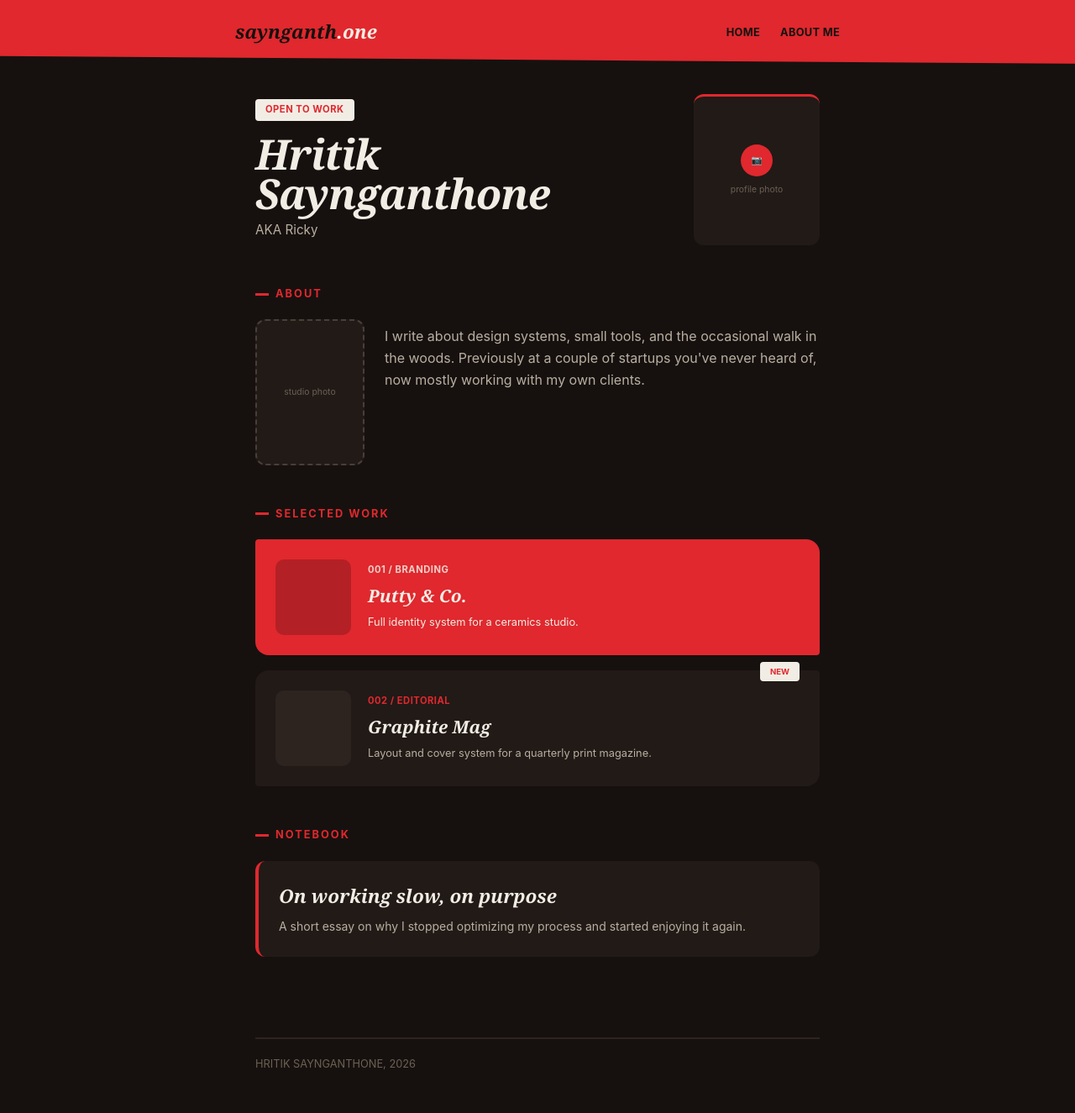
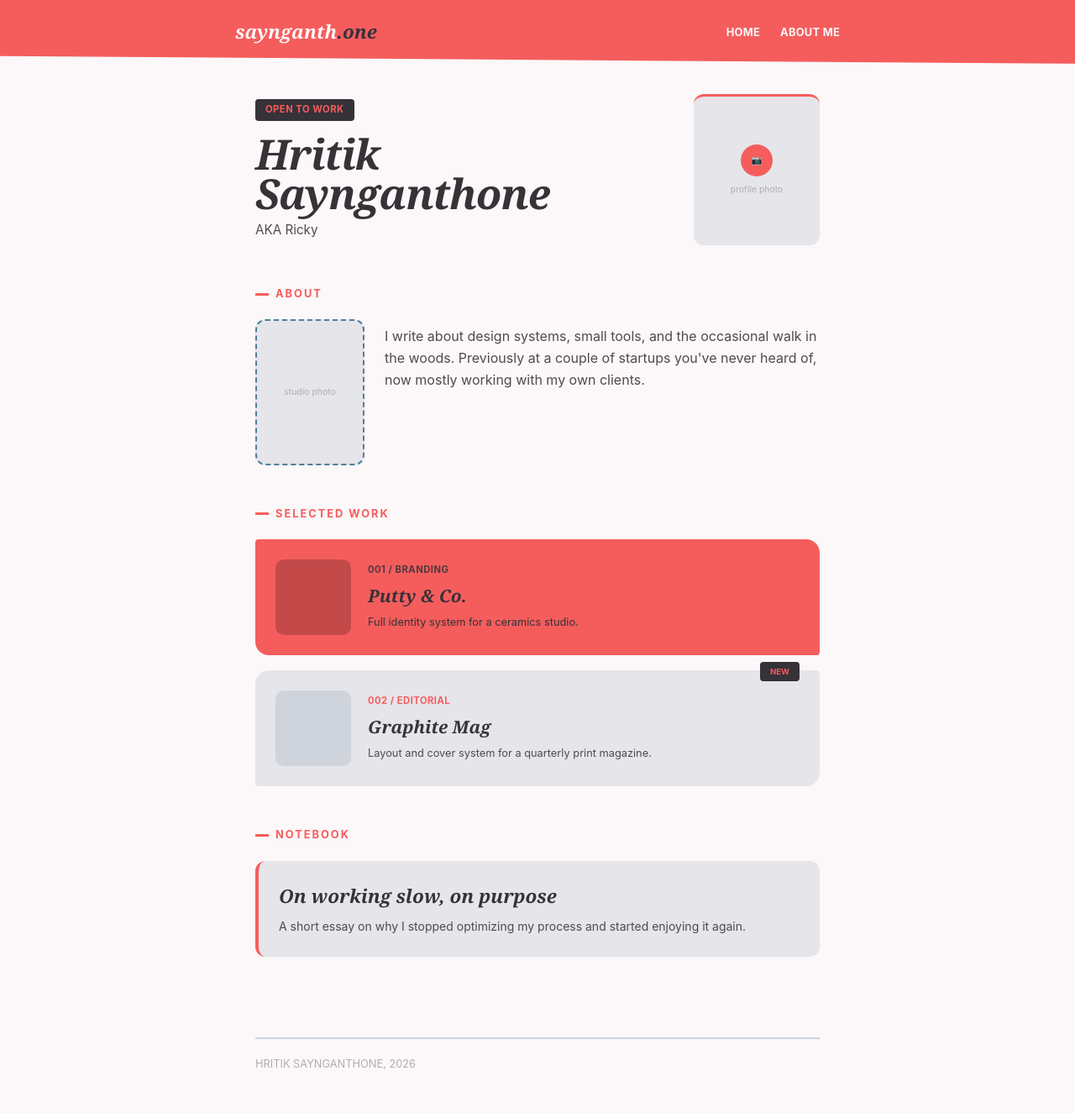
Before and after one commit to hritikrg02/personal-website, a Django app: page / in a window 1280 px wide. Shown: the whole page at 84% size. Run offline with Django 5.2, Linux system fonts and the light colour scheme.

Commit message:
colors are now in separate file

```diff
--- a/django_project/static/css/base.css
+++ b/django_project/static/css/base.css
@@ -1,14 +1,7 @@
 /* static/css/base.css */
+@import "colors.css";
 
 :root {
-  --color-bg: #16110F;
-  --color-surface: #211A17;
-  --color-surface-alt: #2D241F;
-  --color-text: #F2EDE4;
-  --color-text-muted: #B8AFA0;
-  --color-text-faint: #6B6053;
-  --color-accent: #E0282E;
-  --color-border: #4A3E37;
     --font-sans: -apple-system, BlinkMacSystemFont, "Segoe UI", Roboto, sans-serif;
     --font-serif: Georgia, "Times New Roman", serif;
     --max-width: 720px;
--- /dev/null
+++ b/django_project/static/css/colors.css
@@ -0,0 +1,13 @@
+/* static/css/colors.css */
+:root {
+    --color-bg: #FCF7F8;
+    --color-surface: #E5E5EA;
+    --color-surface-alt: #CED3DC;
+
+    --color-text: #353238;
+    --color-text-muted: #4E4B50;
+    --color-text-faint: #B2AEB0;
+
+    --color-accent: #F55D5D;
+    --color-border: #4E8098;
+}
```
Lines whose indentation alone changed are shown as unchanged.
